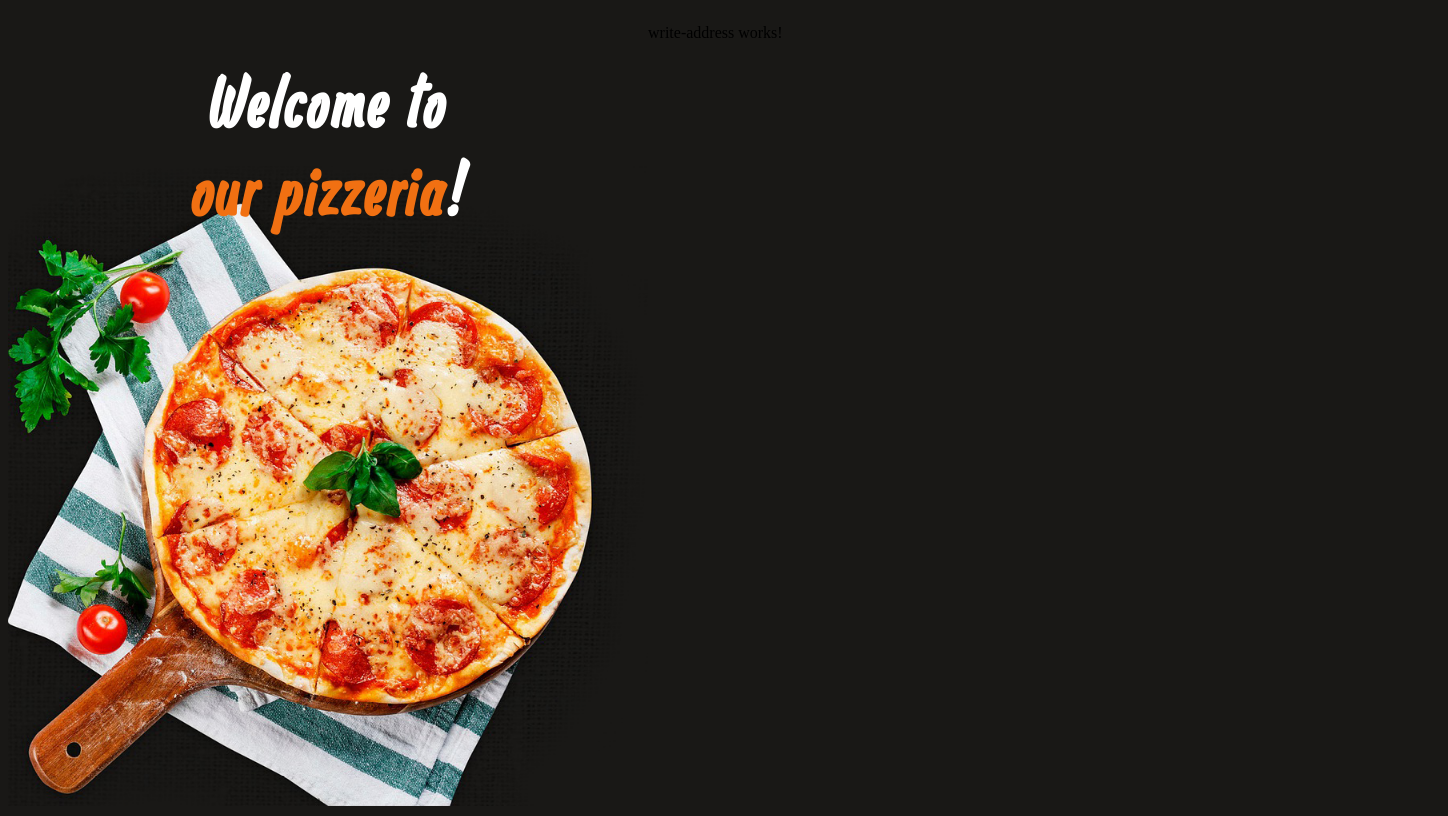
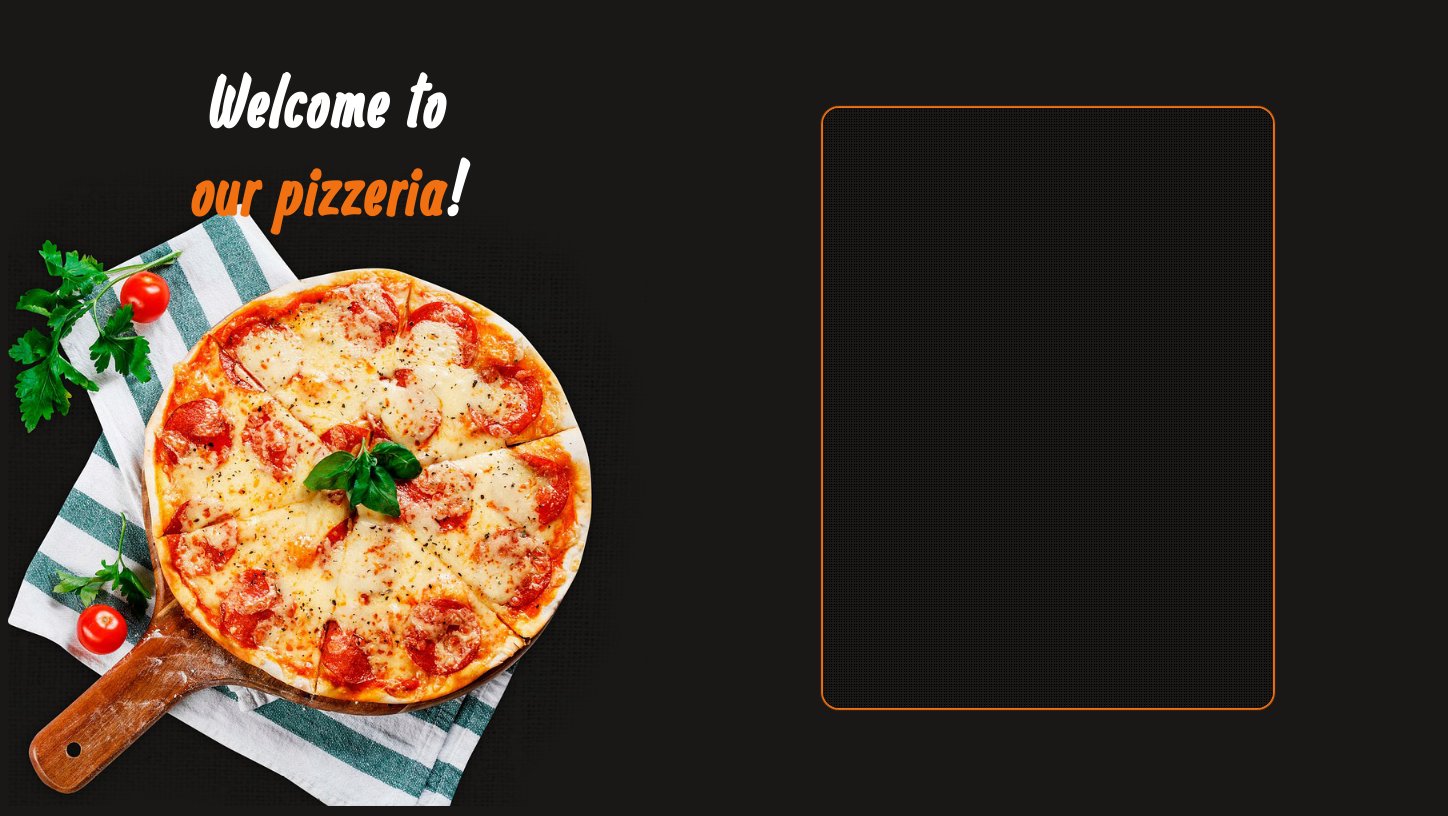
Before and after one commit to agawrysiuk/camunda-pizza-order, an Angular app in the folder pizza-order-frontend/: page /write-address in a window 1280 px wide. Shown: the whole page, 1448 px wide, since content can reach past the window. Built offline with nearby package versions, Linux system fonts and the light colour scheme.

Commit message:
Added write address box

```diff
--- a/pizza-order-frontend/src/app/app-routing.module.ts
+++ b/pizza-order-frontend/src/app/app-routing.module.ts
@@ -3,13 +3,15 @@ import {RouterModule, Routes} from '@angular/router';
 import {StartProcessComponent} from '../components/start-process/start-process.component';
 import {PhoneCallingComponent} from '../components/phone-calling/phone-calling.component';
 import {PizzeriaAnsweredComponent} from '../components/pizzeria-answered/pizzeria-answered.component';
+import {OrderSummaryComponent} from '../components/order-summary/order-summary.component';
 import {WriteAddressComponent} from '../components/write-address/write-address.component';
 
 const routes: Routes = [
   { path: '', component: StartProcessComponent },
   { path: 'phone-calling', component: PhoneCallingComponent },
   { path: 'pizzeria-answered', component: PizzeriaAnsweredComponent },
-  { path: 'write-address', component: WriteAddressComponent }
+  { path: 'write-address', component: WriteAddressComponent },
+  { path: 'order-summary', component: OrderSummaryComponent }
 ];
 
 @NgModule({
--- a/pizza-order-frontend/src/app/app.module.ts
+++ b/pizza-order-frontend/src/app/app.module.ts
@@ -9,6 +9,7 @@ import { PizzeriaAnsweredComponent } from '../components/pizzeria-answered/pizze
 import { PizzaTileComponent } from '../components/pizza-tile/pizza-tile.component';
 import { ChoosePizzaComponent } from '../components/choose-pizza/choose-pizza.component';
 import { WriteAddressComponent } from '../components/write-address/write-address.component';
+import { OrderSummaryComponent } from '../components/order-summary/order-summary.component';
 
 @NgModule({
   declarations: [
@@ -18,7 +19,8 @@ import { WriteAddressComponent } from '../components/write-address/write-address
     PizzeriaAnsweredComponent,
     PizzaTileComponent,
     ChoosePizzaComponent,
-    WriteAddressComponent
+    WriteAddressComponent,
+    OrderSummaryComponent
   ],
   imports: [
     BrowserModule,
--- /dev/null
+++ b/pizza-order-frontend/src/components/order-summary/order-summary.component.html
@@ -0,0 +1 @@
+<p>order-summary works!</p>
--- /dev/null
+++ b/pizza-order-frontend/src/components/order-summary/order-summary.component.ts
@@ -0,0 +1,15 @@
+import { Component, OnInit } from '@angular/core';
+
+@Component({
+  selector: 'app-order-summary',
+  templateUrl: './order-summary.component.html',
+  styleUrls: ['./order-summary.component.css']
+})
+export class OrderSummaryComponent implements OnInit {
+
+  constructor() { }
+
+  ngOnInit() {
+  }
+
+}
--- a/pizza-order-frontend/src/components/write-address/write-address.component.css
+++ b/pizza-order-frontend/src/components/write-address/write-address.component.css
@@ -0,0 +1,21 @@
+.calling-tab {
+  display: flex;
+  width: 450px;
+}
+
+.slide-in {
+  animation-name: callingTabEndAnimation;
+  animation-duration: 500ms;
+  animation-iteration-count: 1;
+  animation-timing-function: ease-in-out;
+  animation-fill-mode: forwards;
+}
+
+@keyframes callingTabEndAnimation {
+  0% {
+    transform: translateX(2000px);
+  }
+  100% {
+    transform: translateX(0);
+  }
+}
--- a/pizza-order-frontend/src/components/write-address/write-address.component.html
+++ b/pizza-order-frontend/src/components/write-address/write-address.component.html
@@ -1 +1,5 @@
-<p>write-address works!</p>
+<div class="center-group">
+  <div class="calling-tab slide-in">
+
+  </div>
+</div>
```
Also changed, not shown: pizza-order-frontend/src/components/order-summary/order-summary.component.css (added).
